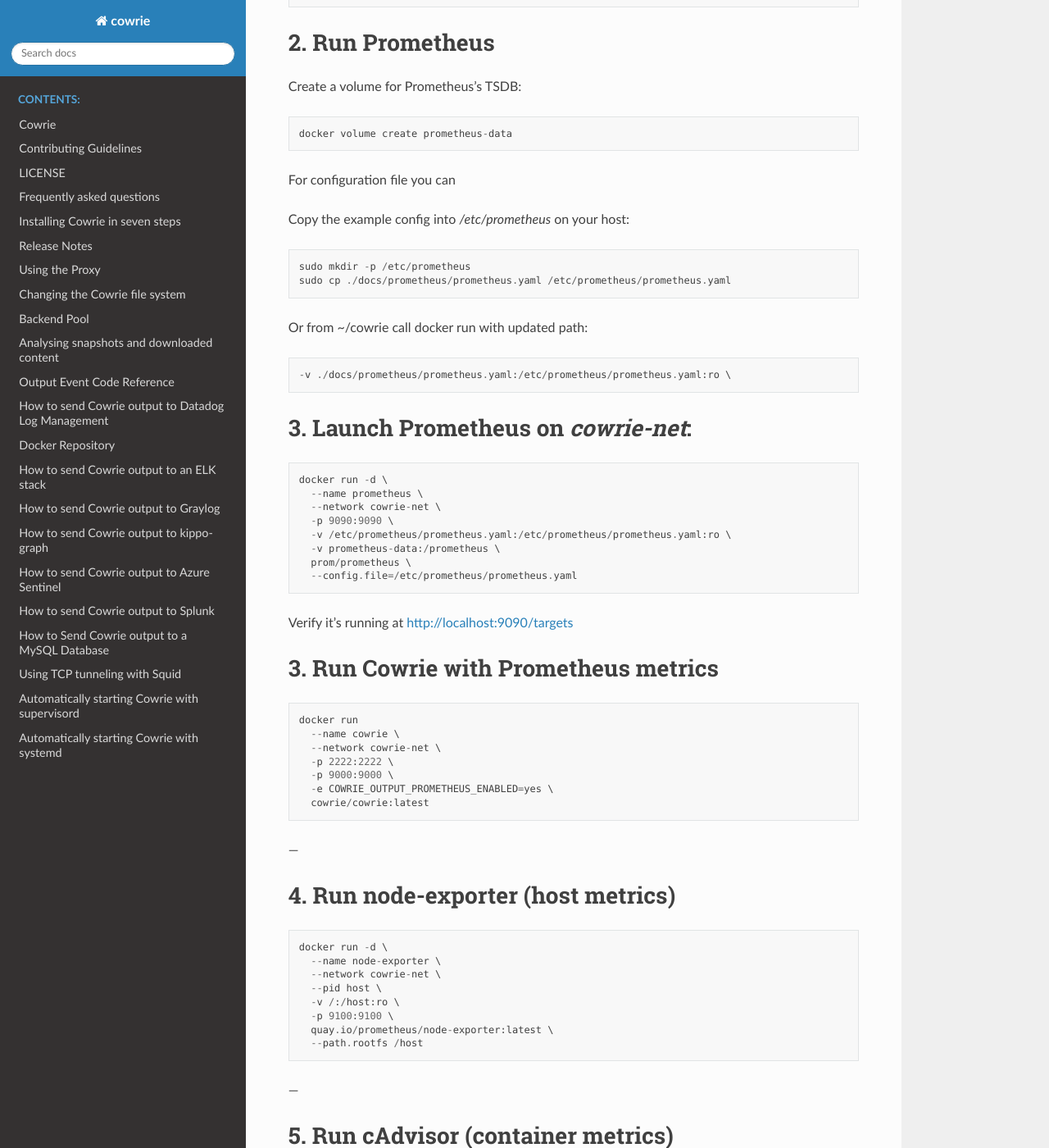
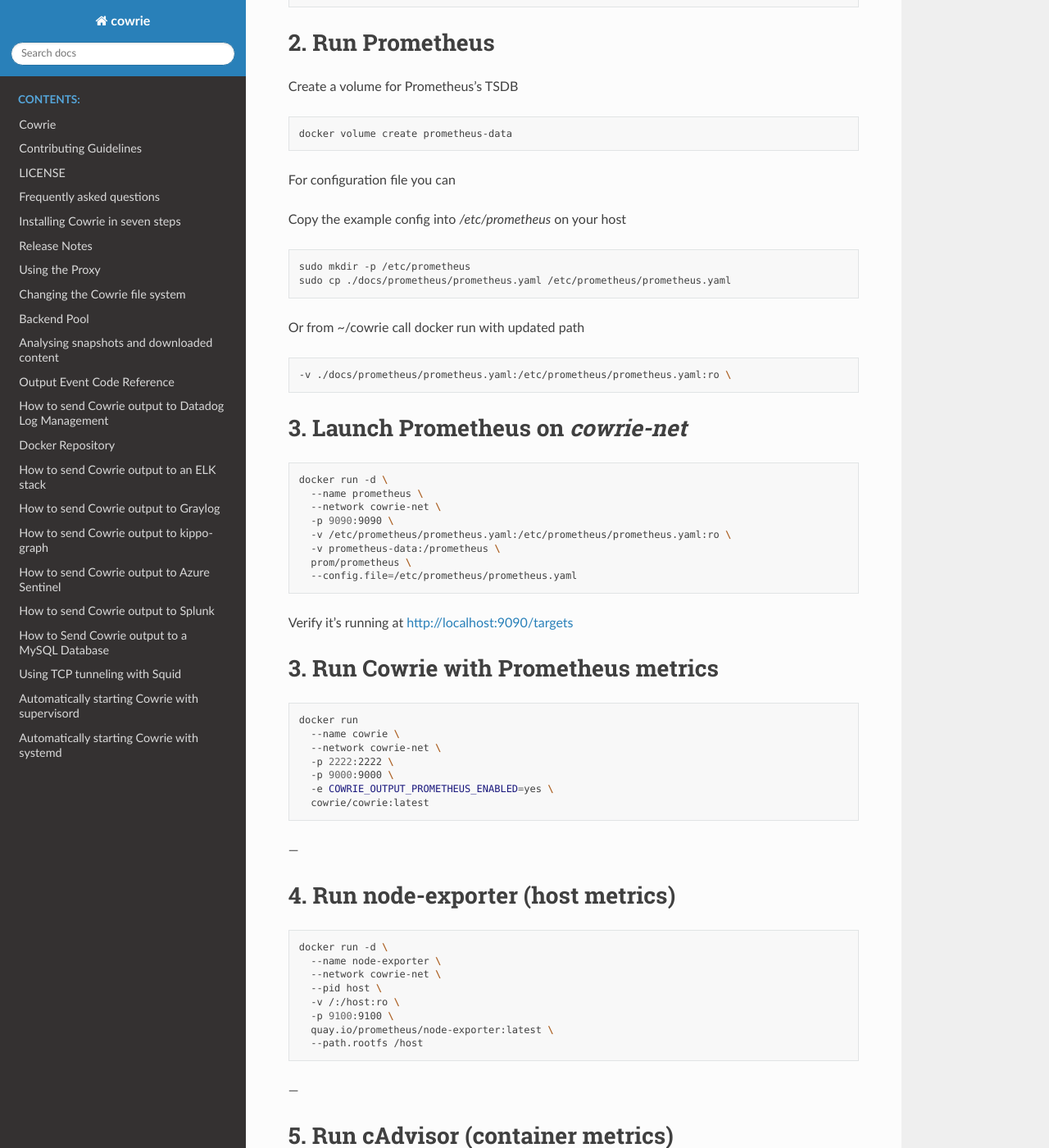
Before and after one commit to cowrie/cowrie, a Sphinx documentation site: the page built from docs/prometheus/README.rst, in a window 1280 px wide and 1400 px high, scrolled down 471 px. Shown: the whole window at 82% size. Built offline with Sphinx 7.4.7 and the Read the Docs theme 3.1.0, drawn with Linux system fonts in a browser that asks for light colours; the version number could not be read and is left out; some of the changed text lies outside the part shown.

Commit message:
maybe fix

```diff
--- a/docs/prometheus/README.rst
+++ b/docs/prometheus/README.rst
@@ -11,9 +11,9 @@ This guide will show you how to stand up a complete monitoring stack in Docker:
 All containers will join a user-defined Docker network so they can find one another by name.
 
 1. Create the Docker network
-============================
+=============================
 
-::
+.. code-block:: bash
 
     docker network create cowrie-net
 
@@ -21,26 +21,33 @@ All containers will join a user-defined Docker network so they can find one anot
 2. Run Prometheus
 ==================
 
-Create a volume for Prometheus’s TSDB::
+Create a volume for Prometheus’s TSDB
+
+.. code-block:: bash
 
     docker volume create prometheus-data
 
 
 For configuration file you can
 
-Copy the example config into `/etc/prometheus` on your host::
+Copy the example config into `/etc/prometheus` on your host
+
+.. code-block:: bash
 
     sudo mkdir -p /etc/prometheus
     sudo cp ./docs/prometheus/prometheus.yaml /etc/prometheus/prometheus.yaml
 
 
-Or from ~/cowrie call docker run with updated path::
+Or from ~/cowrie call docker run with updated path
+
+.. code-block:: bash
 
     -v ./docs/prometheus/prometheus.yaml:/etc/prometheus/prometheus.yaml:ro \
 
-3. Launch Prometheus on `cowrie-net`:
+3. Launch Prometheus on `cowrie-net`
 ======================================
-::
+
+.. code-block:: bash
 
     docker run -d \
       --name prometheus \
@@ -57,7 +64,7 @@ Verify it’s running at http://localhost:9090/targets
 3. Run Cowrie with Prometheus metrics
 ======================================
 
-::
+.. code-block:: bash
 
     docker run
       --name cowrie \
@@ -72,7 +79,7 @@ Verify it’s running at http://localhost:9090/targets
 4. Run node-exporter (host metrics)
 ======================================
 
-::
+.. code-block:: bash
 
     docker run -d \
       --name node-exporter \
@@ -88,7 +95,7 @@ Verify it’s running at http://localhost:9090/targets
 5. Run cAdvisor (container metrics)
 ======================================
 
-::
+.. code-block:: bash
 
     docker run -d \
       --name cadvisor \
@@ -114,7 +121,7 @@ Add the following entries in ``etc/cowrie.cfg`` under the Output Plugins section
 
 Ensure your `prometheus.yaml` has:
 
-::
+.. code-block:: yaml
 
     global:
       scrape_interval: 5s
```
